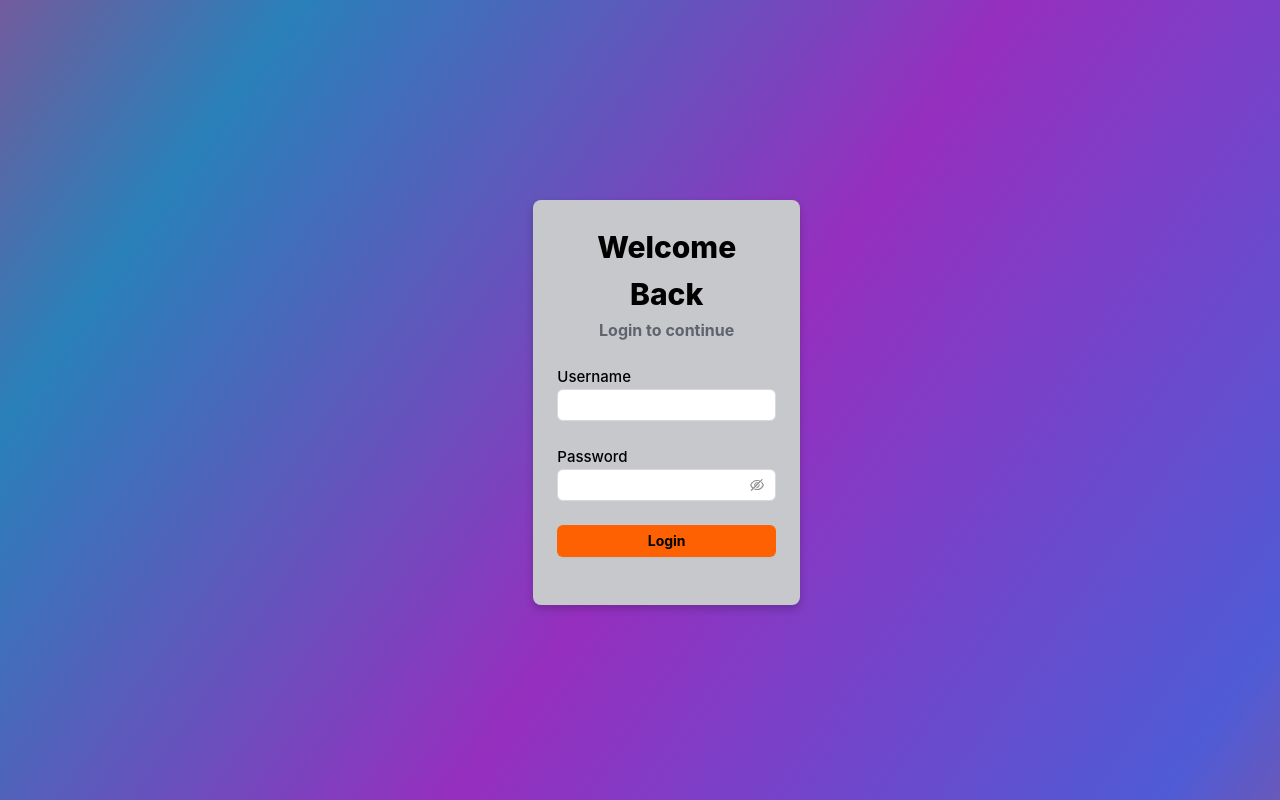
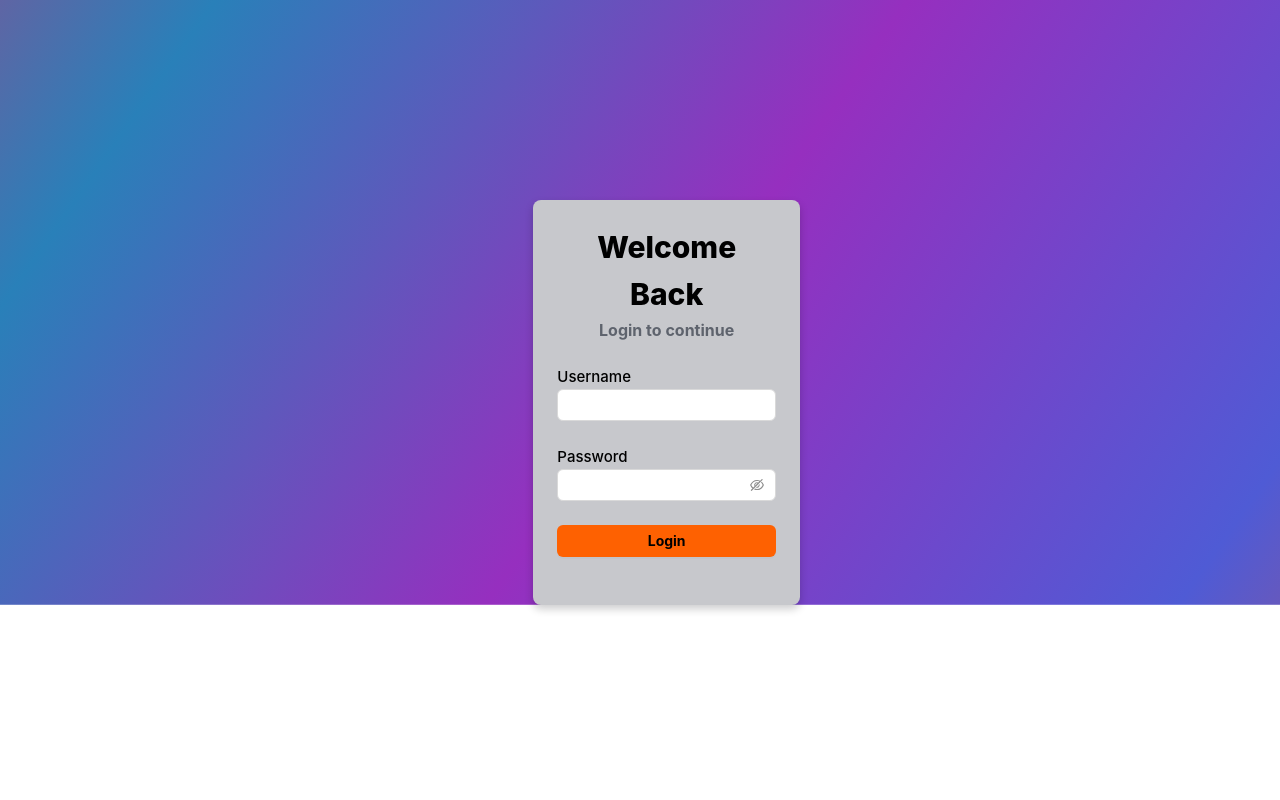
Before and after one commit to saijamiuno/EmployeeData-Nexus, a React (Create React App) app in the folder React/: page / in a window 1280 px wide. Built offline with nearby package versions, Linux system fonts and the light colour scheme.

Commit message:
ui bug changes

```diff
--- a/React/src/App.css
+++ b/React/src/App.css
@@ -79,7 +79,7 @@
   width: 50%;
   margin: auto;
 }
-.lightMode {
+/* .lightMode {
   background-color: #f2f2f2;
   height: 100vh;
   overflow: hidden;
@@ -88,7 +88,7 @@
   background-color: #798086;
   height: 100vh;
   overflow: hidden;
-}
+} */
 
 .body {
   height: 100vh;
--- a/React/src/Login.js
+++ b/React/src/Login.js
@@ -1,7 +1,6 @@
-import React, { useState, useEffect } from "react";
-import { Col, Row, Button, Checkbox, Form, Input, Card, Space } from "antd";
+import React from "react";
+import { Col, Row, Button, Form, Input, Card} from "antd";
 import "./App.css";
-import login from "./Images/login.jpg";
 
 function Login() {
   const onFinish = (values) => {
```
